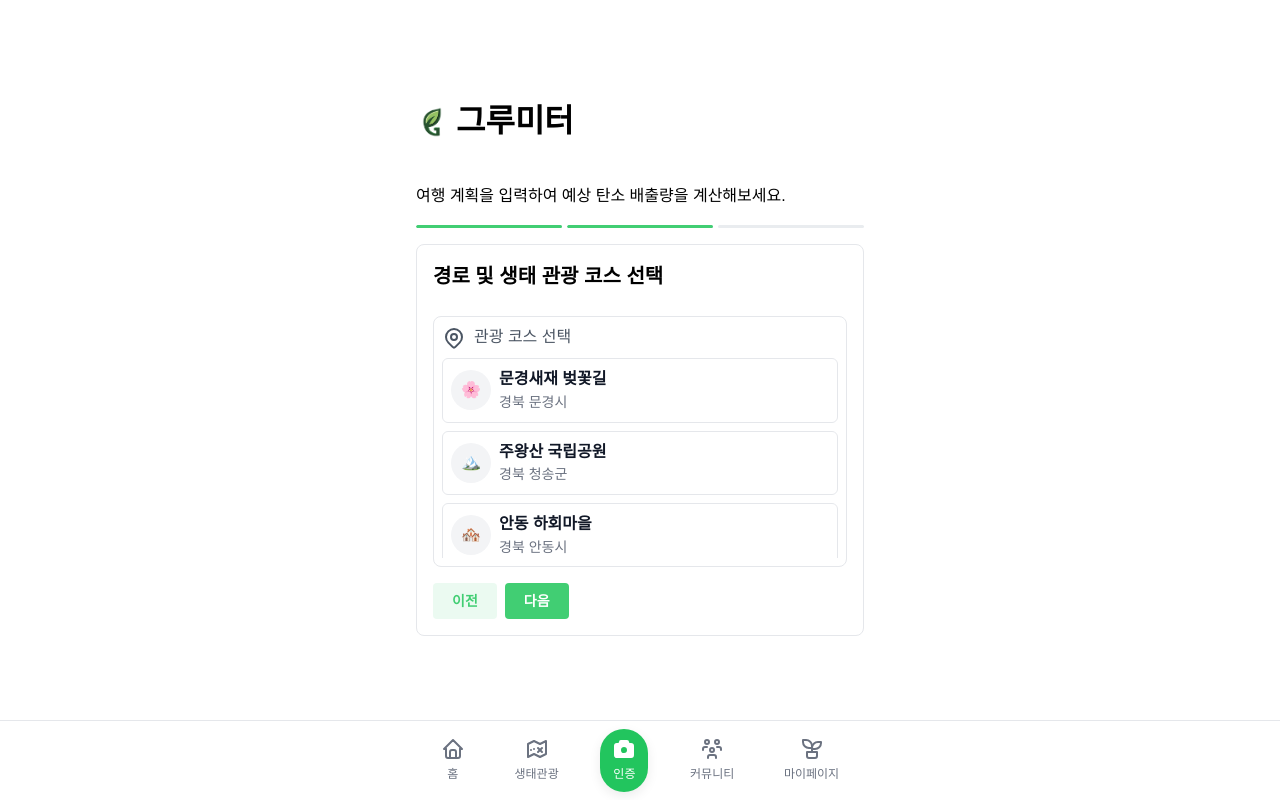
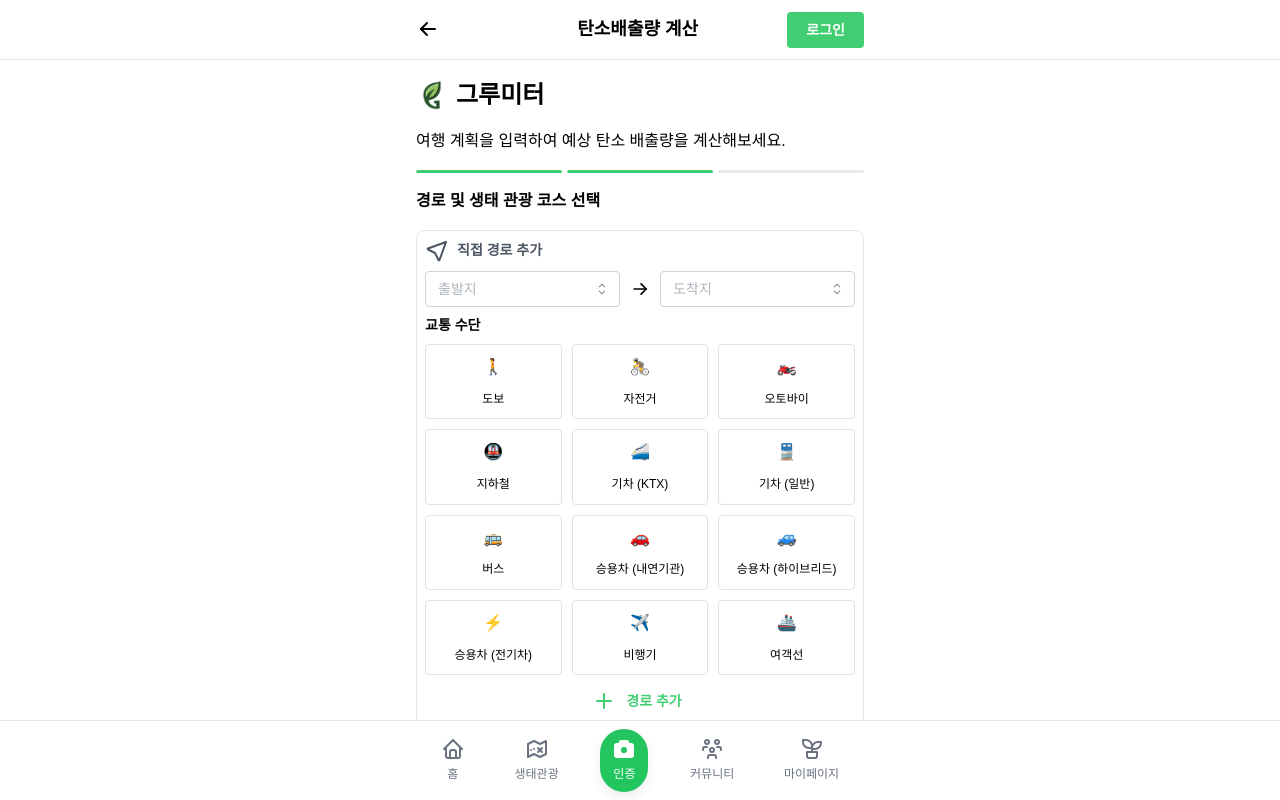
Before and after one commit to nasir17git/korean-tour-data-2025-groot-fe, a Next.js app: page /carbon-calculation in a window 1280 px wide. Both pictures are taken after a click on the button "다음". Shown: the top 800 px of the page. Built offline with nearby package versions, Linux system fonts and the light colour scheme.

Commit message:
🚩 add funnel of route, eco-course

```diff
--- a/src/app/carbon-calculation/_components/carbon-calculator.module.css
+++ b/src/app/carbon-calculation/_components/carbon-calculator.module.css
@@ -18,9 +18,8 @@
 }
 
 .subTitle {
-  font-size: 1.25rem;
+  font-size: 1rem;
   font-weight: 600;
-  margin-bottom: 8px;
 }
 
 .subSectionTitle {
@@ -66,3 +65,19 @@
   font-size: 0.875rem;
   color: #6b7280; /* Tailwind gray-500 */
 }
+
+.transportCard {
+  &:hover {
+    background-color: #f3f4f6; /* Tailwind gray-200 */
+  }
+  cursor: pointer;
+}
+
+.activeTransportCard {
+  background-color: var(--mantine-primary-color-0); /* Tailwind green-100 */
+  border-color: #16a34a; /* Tailwind green-600 */
+}
+
+.routeItem {
+  background-color: oklch(0.985 0.002 247.839);
+}
--- a/src/app/carbon-calculation/_components/carbon-calculator.tsx
+++ b/src/app/carbon-calculation/_components/carbon-calculator.tsx
@@ -1,91 +1,110 @@
 /* eslint-disable @typescript-eslint/no-unused-vars */
 "use client";
 
+import { mockEcoTourRoutes } from "@/app/data";
+import { AppHeader } from "@/components/ui/header";
+import LogoIcon from "@/components/ui/logo";
 import { useFunnel } from "@/hooks/useFunnel";
-import { Button, Group, NumberInput, Progress } from "@mantine/core";
+import { getRouteLabel, ROUTES } from "@/lib/routes";
+import {
+  Button,
+  ButtonProps,
+  Card,
+  ComboboxItem,
+  Flex,
+  Group,
+  NumberInput,
+  Progress,
+  Select,
+  SimpleGrid,
+  Title,
+  UnstyledButton,
+} from "@mantine/core";
+import { useForm, UseFormReturnType } from "@mantine/form";
+import {
+  IconArrowRight,
+  IconLocation,
+  IconMapPin,
+  IconPlus,
+  IconX,
+} from "@tabler/icons-react";
+import { useState } from "react";
 import styles from "./carbon-calculator.module.css";
-import { useForm, UseFormReturnType } from "@mantine/form";
-import { IconMapPin } from "@tabler/icons-react";
-import { mockEcoTourRoutes } from "@/app/data";
-import LogoIcon from "@/components/ui/logo";
 
 // 지역 옵션 리스트 (도시만, unique id, 경상북도 시 추가)
-const mockLocationOptions = [
-  { id: 1, value: "seoul", label: "서울" },
-  { id: 2, value: "suwon", label: "수원" },
-  { id: 3, value: "yongin", label: "용인" },
-  { id: 4, value: "goyang", label: "고양" },
-  { id: 5, value: "jeonju", label: "전주" },
-  { id: 6, value: "cheonan", label: "천안" },
-  { id: 7, value: "ansan", label: "안산" },
-  { id: 8, value: "anyang", label: "안양" },
-  { id: 9, value: "pohang", label: "포항" },
-  { id: 10, value: "uijeongbu", label: "의정부" },
-  { id: 11, value: "siheung", label: "시흥" },
-  { id: 12, value: "pyeongtaek", label: "평택" },
-  { id: 13, value: "kimpo", label: "김포" },
-  { id: 14, value: "gwangmyeong", label: "광명" },
-  { id: 15, value: "gunpo", label: "군포" },
-  { id: 16, value: "hanam", label: "하남" },
+const mockLocationOptions: ComboboxItem[] = [
+  { value: "1", label: "서울" },
+  { value: "2", label: "수원" },
+  { value: "3", label: "용인" },
+  { value: "4", label: "고양" },
+  { value: "5", label: "전주" },
+  { value: "6", label: "천안" },
+  { value: "7", label: "안산" },
+  { value: "8", label: "안양" },
+  { value: "9", label: "포항" },
+  { value: "10", label: "의정부" },
+  { value: "11", label: "시흥" },
+  { value: "12", label: "평택" },
+  { value: "13", label: "김포" },
+  { value: "14", label: "광명" },
+  { value: "15", label: "군포" },
+  { value: "16", label: "하남" },
   // 경상북도 시 추가
-  { id: 17, value: "ulsan", label: "울산" },
-  { id: 18, value: "gumi", label: "구미" },
-  { id: 19, value: "gyeongju", label: "경주" },
-  { id: 20, value: "yeongju", label: "영주" },
-  { id: 21, value: "andong", label: "안동" },
-  { id: 22, value: "miryang", label: "밀양" },
-  { id: 23, value: "ulju", label: "울주군" },
+  { value: "17", label: "울산" },
+  { value: "18", label: "구미" },
+  { value: "19", label: "경주" },
+  { value: "20", label: "영주" },
+  { value: "21", label: "안동" },
+  { value: "22", label: "밀양" },
+  { value: "23", label: "울주군" },
 ];
 
-// 경상북도 관광코스
-const mockTourismCourses = [
-  { id: 1, value: "gyeongju", label: "경주" },
-  { id: 2, value: "ulsan", label: "울산" },
-  { id: 3, value: "gumi", label: "구미" },
-  { id: 4, value: "yeongju", label: "영주" },
-  { id: 5, value: "andong", label: "안동" },
-  { id: 6, value: "miryang", label: "밀양" },
+// 새로운 교통수단 리스트 (unique id, value 추가)
+const mockTransportOptions = [
+  { id: 1, value: "walking", icon: "🚶", label: "도보" },
+  { id: 2, value: "bicycle", icon: "🚴", label: "자전거" },
+  { id: 3, value: "motorcycle", icon: "🏍️", label: "오토바이" },
+  { id: 4, value: "subway", icon: "🚇", label: "지하철" },
+  { id: 5, value: "ktx", icon: "🚄", label: "기차 (KTX)" },
+  { id: 6, value: "train", icon: "🚆", label: "기차 (일반)" },
+  { id: 7, value: "bus", icon: "🚌", label: "버스" },
+  { id: 8, value: "car_gas", icon: "🚗", label: "승용차 (내연기관)" },
+  { id: 9, value: "car_hybrid", icon: "🚙", label: "승용차 (하이브리드)" },
+  { id: 10, value: "car_electric", icon: "⚡", label: "승용차 (전기차)" },
+  { id: 11, value: "airplane", icon: "✈️", label: "비행기" },
+  { id: 12, value: "ship", icon: "🚢", label: "여객선" },
 ];
 
-// 새로운 교통수단 리스트 (unique id)
-const mockTransportOptions = {
-  walking: { id: 1, icon: "🚶", label: "도보" },
-  bicycle: { id: 2, icon: "🚴", label: "자전거" },
-  motorcycle: { id: 3, icon: "🏍️", label: "오토바이" },
-  subway: { id: 4, icon: "🚇", label: "지하철" },
-  ktx: { id: 5, icon: "🚄", label: "기차 (KTX)" },
-  train: { id: 6, icon: "🚆", label: "기차 (일반)" },
-  bus: { id: 7, icon: "🚌", label: "버스" },
-  car_gas: { id: 8, icon: "🚗", label: "승용차 (내연기관)" },
-  car_hybrid: { id: 9, icon: "🚙", label: "승용차 (하이브리드)" },
-  car_electric: { id: 10, icon: "⚡", label: "승용차 (전기차)" },
-  airplane: { id: 11, icon: "✈️", label: "비행기" },
-  ship: { id: 12, icon: "🚢", label: "여객선" },
-};
-
-const mockAccommodationOptions = [
-  { id: 1, value: "hotel_5", label: "호텔 (5성급)" },
-  { id: 2, value: "hotel_4", label: "호텔 (4성급)" },
-  { id: 3, value: "hotel_3", label: "호텔 (3성급 이하)" },
-  { id: 4, value: "guesthouse", label: "게스트하우스" },
-  { id: 5, value: "camping_facility", label: "캠핑 (시설 있음)" },
-  { id: 6, value: "camping_no_facility", label: "캠핑 (시설 없음)" },
-  { id: 7, value: "eco_hotel", label: "친환경 인증 호텔" },
-  { id: 8, value: "private_home", label: "자가 숙박 (친척/지인 집)" },
+const mockAccommodationOptions: ComboboxItem[] = [
+  { value: "1", label: "호텔 (5성급)" },
+  { value: "2", label: "호텔 (4성급)" },
+  { value: "3", label: "호텔 (3성급 이하)" },
+  { value: "4", label: "게스트하우스" },
+  { value: "5", label: "캠핑 (시설 있음)" },
+  { value: "6", label: "캠핑 (시설 없음)" },
+  { value: "7", label: "친환경 인증 호텔" },
+  { value: "8", label: "자가 숙박 (친척/지인 집)" },
 ];
 
 type CarbonCalculationStep = "PERSONNEL" | "ROUTE+ECO_COURSES" | "ACCOMODATION";
 
 interface CarbonCalculatorFormValues {
   personnel: number;
+  // todo: naming
   routes: {
-    departureCityId: number;
-    arrivalCityId: number;
-    transportationId: number;
+    departureCityId?: string;
+    arrivalCityId?: string;
+    courseId?: string; // 생태 관광 코스 ID
+    transportationId: string;
   }[];
-  ecoCourses: { courseId: number; transportationId: number }[];
+  // routes: {
+  //   departureCityId: string;
+  //   arrivalCityId: string;
+  //   transportationId: string;
+  // }[];
+  // ecoCourses: { courseId: string; transportationId: string }[];
   accomodation: {
-    typeId: number;
+    typeId: string;
     checkInDate: string;
     checkOutDate: string;
   }[];
@@ -100,7 +119,6 @@ const CarbonCalculator = () => {
     initialValues: {
       personnel: 1,
       routes: [],
-      ecoCourses: [],
       accomodation: [],
     },
   });
@@ -119,10 +137,14 @@ const CarbonCalculator = () => {
   };
   return (
     <div style={{ width: "100%" }}>
+      <AppHeader
+        showBackButton
+        title={getRouteLabel(ROUTES.CARBON_CALCULATION)}
+      />
       <div>
         <div style={{ display: "flex", alignItems: "center", gap: "8px" }}>
           <LogoIcon />
-          <h1>그루미터</h1>
+          <div style={{ fontSize: "1.5rem", fontWeight: 700 }}>그루미터</div>
         </div>
         <p>여행 계획을 입력하여 예상 탄소 배출량을 계산해보세요.</p>
       </div>
@@ -154,15 +176,6 @@ const CarbonCalculator = () => {
           />
         </Step>
         <Step name="ROUTE+ECO_COURSES">
-          {/* <div className={styles.section}>
-            <h2>경로 및 생태 관광 코스 선택</h2>
-            <div className={styles.buttonGroup}>
-              <Button variant="light" onClick={() => setStep("PERSONNEL")}>
-                이전
-              </Button>
-              <Button onClick={() => setStep("ACCOMODATION")}>다음</Button>
-            </div>
-          </div> */}
           <RouteEcoCoursesStep
             form={form}
             onClickNext={() => setStep("ACCOMODATION")}
@@ -173,7 +186,7 @@ const CarbonCalculator = () => {
           <div className={styles.section}>
             <h2>숙박 정보 입력</h2>
             <div className={styles.buttonGroup}>
-              <Button variant="light" onClick={() => setStep("PERSONNEL")}>
+              <Button variant="light" onClick={() => setStep("ACCOMODATION")}>
                 이전
               </Button>
               <Button onClick={() => alert("탄소 배출량 계산 완료!")}>
@@ -207,6 +220,9 @@ const PersonnelStep = ({ form, onClickNext }: PersonnelStepProps) => {
         placeholder="인원수를 입력하세요"
         min={1}
         size="lg"
+        styles={{
+          label: { fontSize: "0.875rem", marginBottom: "4px" },
+        }}
         {...form.getInputProps("personnel")}
       />
       <div className={styles.buttonGroup}>
@@ -228,27 +244,129 @@ const RouteEcoCoursesStep = ({
   //   const [selectedCourse, setSelectedCourse] = useState<EcoTourRoute | null>(
   //     null
   //   );
+  const [selectedDepartureCity, setSelectedDepartureCity] =
+    useState<ComboboxItem | null>(null);
+  const [selectedArrivalCity, setSelectedArrivalCity] =
+    useState<ComboboxItem | null>(null);
+  const [selectedTransport, setSelectedTransport] =
+    useState<ComboboxItem | null>(null);
+
+  const onClickAddRoute = () => {
+    if (selectedDepartureCity && selectedArrivalCity && selectedTransport) {
+      form.insertListItem("routes", {
+        departureCityId: selectedDepartureCity.value,
+        arrivalCityId: selectedArrivalCity.value,
+        transportationId: selectedTransport.value,
+      });
+      setSelectedDepartureCity(null);
+      setSelectedArrivalCity(null);
+      setSelectedTransport(null);
+    } else {
+      alert("모든 필드를 선택해주세요.");
+    }
+  };
+
   return (
-    <div className={styles.section}>
-      {form.getValues().routes.map((route, index) => (
-        <div key={index} className={styles.routeItem}>
-          <div>
-            <strong>출발 도시 ID:</strong> {route.departureCityId}
-          </div>
-          <div>
-            <strong>도착 도시 ID:</strong> {route.arrivalCityId}
-          </div>
-          <div>
-            <strong>교통수단 ID:</strong> {route.transportationId}
-          </div>
+    <Flex direction="column" gap="md" style={{ padding: "16px 0px" }}>
+      {form.getValues().routes.length > 0 && (
+        <>
+          <div className={styles.subTitle}>추가된 여행 항목</div>
+          {form.getValues().routes.map((route, index) => (
+            <RouteItem
+              key={index}
+              {...route}
+              departureCityName={
+                mockLocationOptions.filter(
+                  (option) => option.value === route.departureCityId
+                )[0]?.label
+              }
+              arrivalCityName={
+                mockLocationOptions.filter(
+                  (option) => option.value === route.arrivalCityId
+                )[0]?.label
+              }
+              courseName={
+                mockEcoTourRoutes.filter(
+                  (course) => course.id === route.courseId
+                )[0]?.name
+              }
+              transportIcon={
+                mockTransportOptions.filter(
+                  (option) => option.value === route.transportationId
+                )[0]?.icon
+              }
+              onDelete={() => form.removeListItem("routes", index)}
+            />
+          ))}
+        </>
+      )}
+      <div className={styles.subTitle}>경로 및 생태 관광 코스 선택</div>
+      {/* 직접 경로 추가 */}
+      <div className={styles.subSection}>
+        <div className={styles.subSectionTitle}>
+          <IconLocation width={24} height={24} />
+          <Title order={6}>직접 경로 추가</Title>
         </div>
-      ))}
-      <div className={styles.subTitle}>경로 및 생태 관광 코스 선택</div>
-      {/* 여기에 경로 및 생태 관광 코스 선택 UI를 추가 */}
+        <Flex align={"center"} gap="xs">
+          <Select
+            placeholder="출발지"
+            data={mockLocationOptions}
+            value={selectedDepartureCity ? selectedDepartureCity.value : null}
+            searchable
+            onChange={(_value, option) =>
+              setSelectedDepartureCity({
+                value: option.value,
+                label: option.label,
+              })
+            }
+          />
+          <IconArrowRight />
+          <Select
+            placeholder="도착지"
+            data={mockLocationOptions}
+            value={selectedArrivalCity ? selectedArrivalCity.value : null}
+            searchable
+            onChange={(_value, option) => setSelectedArrivalCity(option)}
+          />
+        </Flex>
+        <Title order={6}>교통 수단</Title>
+        <SimpleGrid cols={3} spacing="xs">
+          {mockTransportOptions.map((_transport) => {
+            return (
+              <Card
+                key={_transport.id}
+                withBorder
+                padding="xs"
+                className={
+                  _transport.value === selectedTransport?.value
+                    ? styles.activeTransportCard
+                    : styles.transportCard
+                }
+                onClick={() => {
+                  setSelectedTransport(_transport);
+                }}
+              >
+                <Flex
+                  direction={"column"}
+                  justify={"center"}
+                  align="center"
+                  gap="xs"
+                  h={"100%"}
+                >
+                  <span>{_transport.icon}</span>
+                  <span style={{ fontSize: "12px" }}>{_transport.label}</span>
+                </Flex>
+              </Card>
+            );
+          })}
+        </SimpleGrid>
+        <AddRouteButton onClick={onClickAddRoute} />
+      </div>
+      {/* 관광 코스 선택 */}
       <div className={styles.subSection}>
         <div className={styles.subSectionTitle}>
           <IconMapPin width={24} height={24} />
-          관광 코스 선택
+          <Title order={6}>관광 코스 선택</Title>
         </div>
         <div
           style={{
@@ -276,6 +394,58 @@ const RouteEcoCoursesStep = ({
         </Button>
         <Button onClick={onClickNext}>다음</Button>
       </div>
-    </div>
+    </Flex>
   );
 };
+
+interface AddRouteButtonProps extends ButtonProps {
+  onClick?: () => void;
+}
+const AddRouteButton = (props: AddRouteButtonProps) => {
+  const { onClick, ...rest } = props;
+  return (
+    <Button
+      variant="subtle"
+      leftSection={<IconPlus />}
+      className={styles.addRouteButton}
+      onClick={onClick}
+      {...rest}
+    >
+      경로 추가
+    </Button>
+  );
+};
+
+interface RouteItemProps {
+  departureCityName?: string;
+  arrivalCityName?: string;
+  courseName?: string;
+  transportIcon: string;
+  onDelete: () => void;
+}
+
+const RouteItem = (props: RouteItemProps) => {
+  const { departureCityName, arrivalCityName, courseName, transportIcon } =
+    props;
+  return (
+    <Card padding="xs" className={styles.routeItem}>
+      <Flex justify={"space-between"} align="center">
+        <Flex direction={"column"} gap="xs" align={"center"}>
+          <Flex gap="xs" align={"center"}>
+            <span style={{ fontSize: "20px" }}>{transportIcon}</span>
+            {!courseName ? (
+              <Flex gap="xs">
+                <span>{departureCityName}</span>→<span>{arrivalCityName}</span>
+              </Flex>
+            ) : (
+              <span>{courseName}</span>
+            )}
+          </Flex>
+        </Flex>
+        <UnstyledButton>
+          <IconX size={16} color="red" />
+        </UnstyledButton>
+      </Flex>
+    </Card>
+  );
+};
--- a/src/components/ui/ui.module.css
+++ b/src/components/ui/ui.module.css
@@ -78,3 +78,12 @@
 .fontMedium {
   font-weight: 500;
 }
+
+.headerWrap {
+  display: flex;
+  justify-content: space-between;
+  align-items: center;
+  max-width: 28rem;
+  margin: 0 auto;
+  height: 100%;
+}
```
